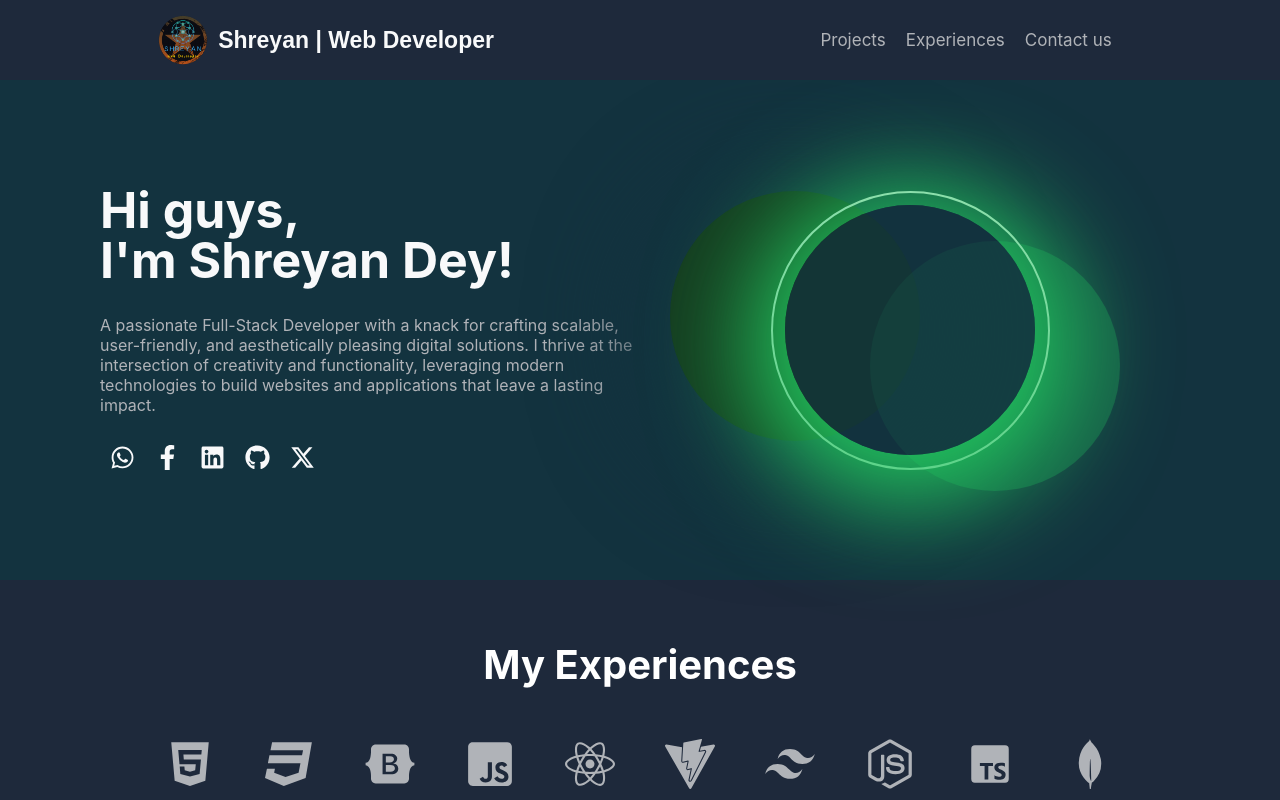
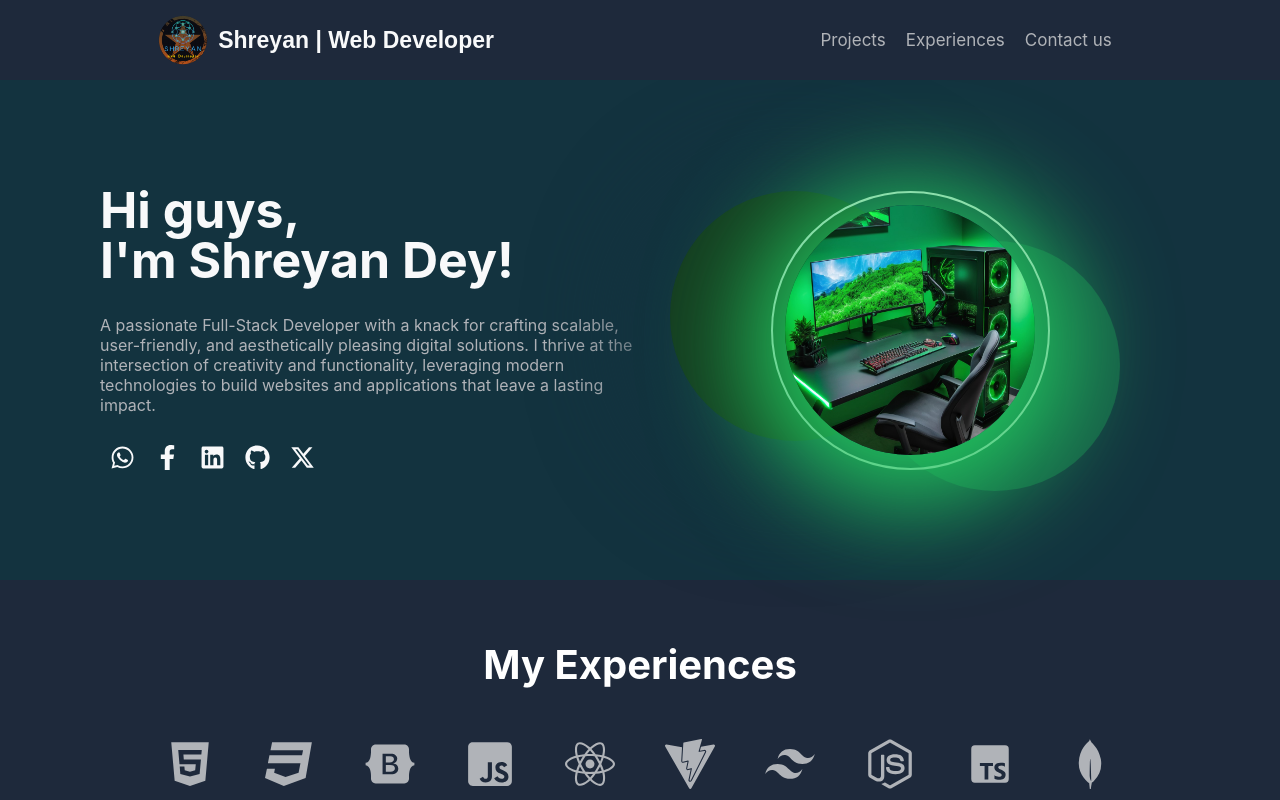
Before and after one commit to Shreyan1729/my_portfolio, a React (Vite) app: page / in a window 1280 px wide. Shown: the top 800 px of the page. Built offline with nearby package versions, Linux system fonts and the light colour scheme.

Commit message:
8th commit

```diff
--- a/src/App.css
+++ b/src/App.css
@@ -223,7 +223,10 @@
           height: 250px;
           width: 250px;
           z-index: 50;
-          background-color: #13333fb8;
+          background-image: url(./components/Elements/computer.png);
+          background-position: center;
+          background-size: 100% 110%;
+          background-repeat: no-repeat;
         }
       }
     }
--- a/src/components/Elements/Elements.js
+++ b/src/components/Elements/Elements.js
@@ -6,6 +6,10 @@ import My_Coaching2 from "./My_Coaching2.png";
 import fullStack from "./fullStake.png";
 import React from "./react.png";
 import webDevelopment from "./webDevelopment.png";
+
+import computer from "./computer.png";
+
+export { computer };
 
 export const ProjectDetails = [
   {
--- a/src/components/Home.jsx
+++ b/src/components/Home.jsx
@@ -1,7 +1,6 @@
 import React from "react";
 import { FaWhatsapp, FaFacebookF, FaLinkedin, FaGithub } from "react-icons/fa";
 import { FaXTwitter } from "react-icons/fa6";
-import { fadeIn } from "./Elements/Elements";
 
 const Home = () => {
   const socialMedia = [
```
Also changed, not shown: src/components/Elements/computer.png (added).
